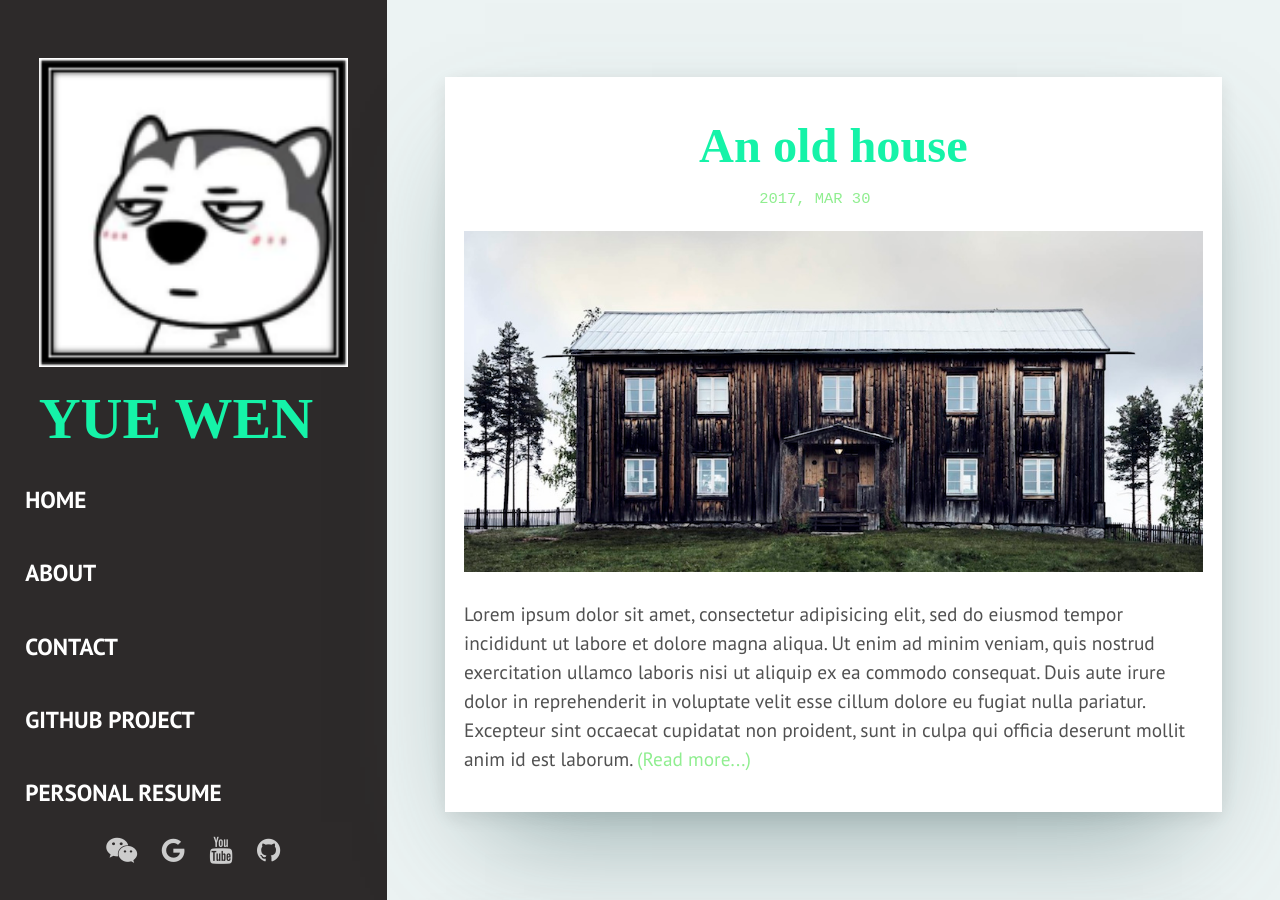
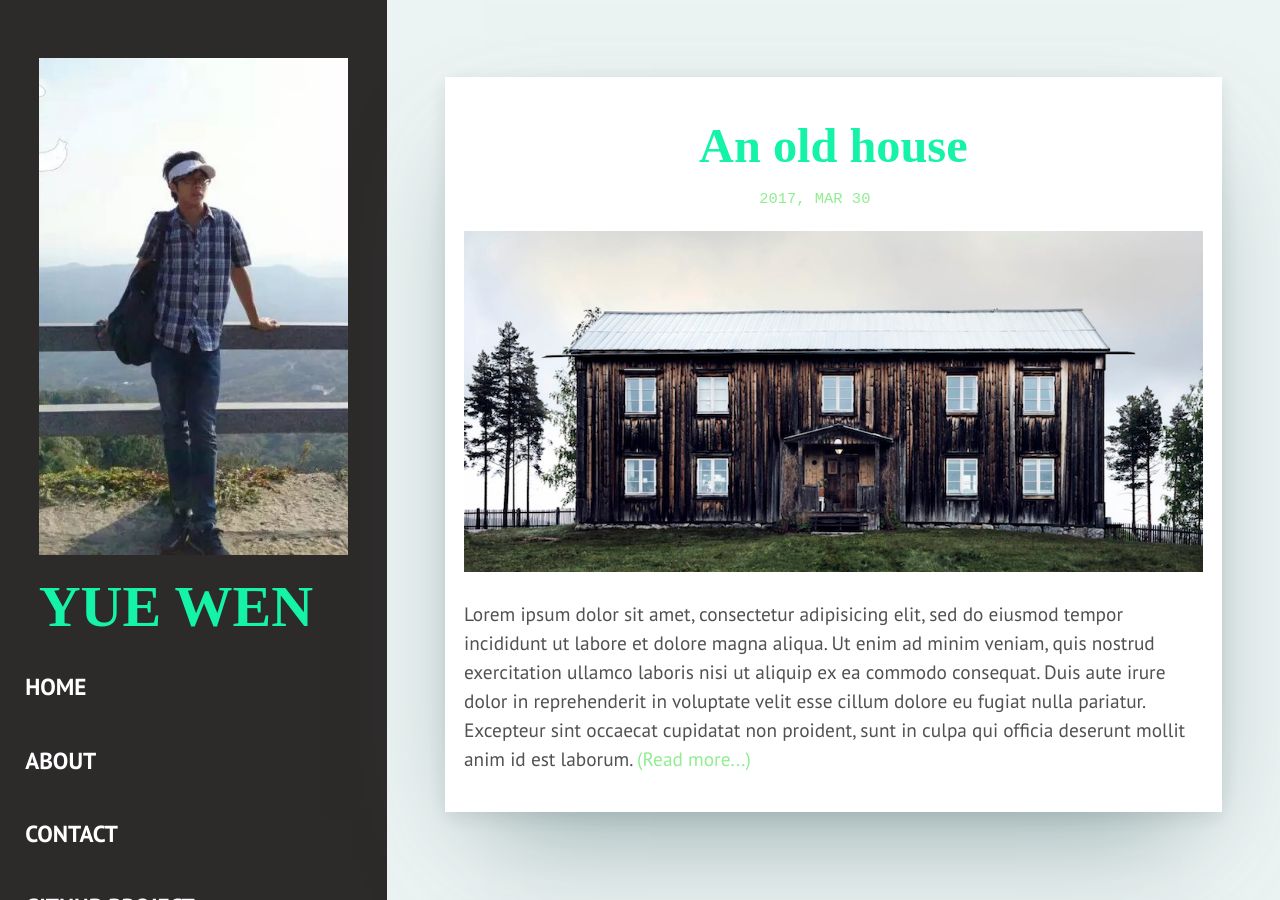
Before and after one commit to zywok/zywok.github.io, a Jekyll site: the page built from index.html, in a window 1280 px wide and 900 px high. Built offline with Jekyll 4.4.1, drawn with Linux system fonts in a browser that asks for light colours; some web fonts are replaced; the list of posts is cut into pages by our own code.

Commit message:
Update sidebar.html

```diff
--- a/_includes/sidebar.html
+++ b/_includes/sidebar.html
@@ -2,7 +2,7 @@
 
   <div class="sidebar-container">
     <div class="sidebar-logo">
-      <img src="{{site.baseurl}}/assets/img/husky.png" class="logo-img" >
+      <img src="{{site.baseurl}}/assets/img/husky.jpg" class="logo-img" >
       <a href="{{site.baseurl}}/" class="logo">{% if site.name %}{{site.name}}{% else %}YUE  WEN{% endif %}</a>
     </div>
 
```
